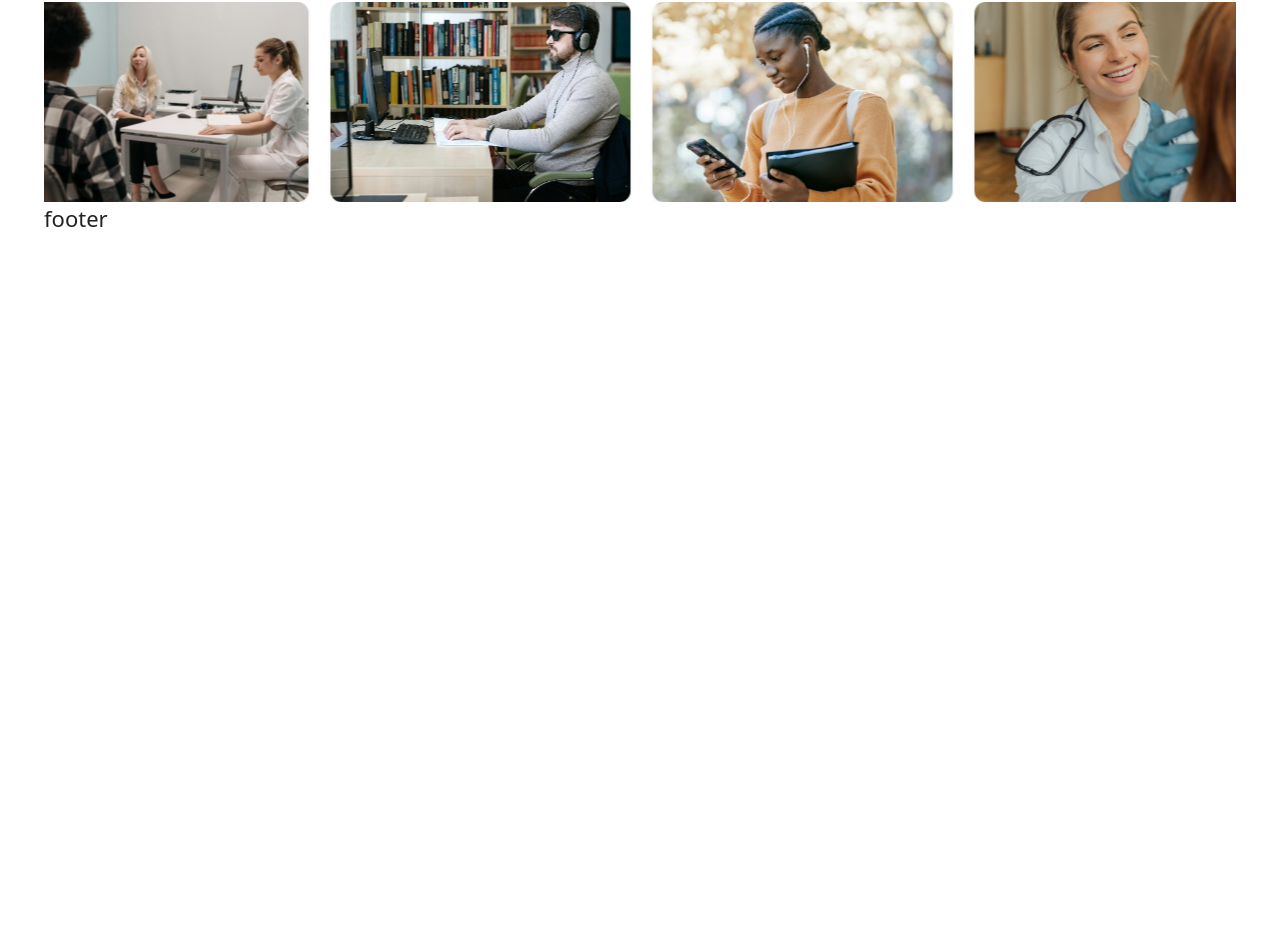
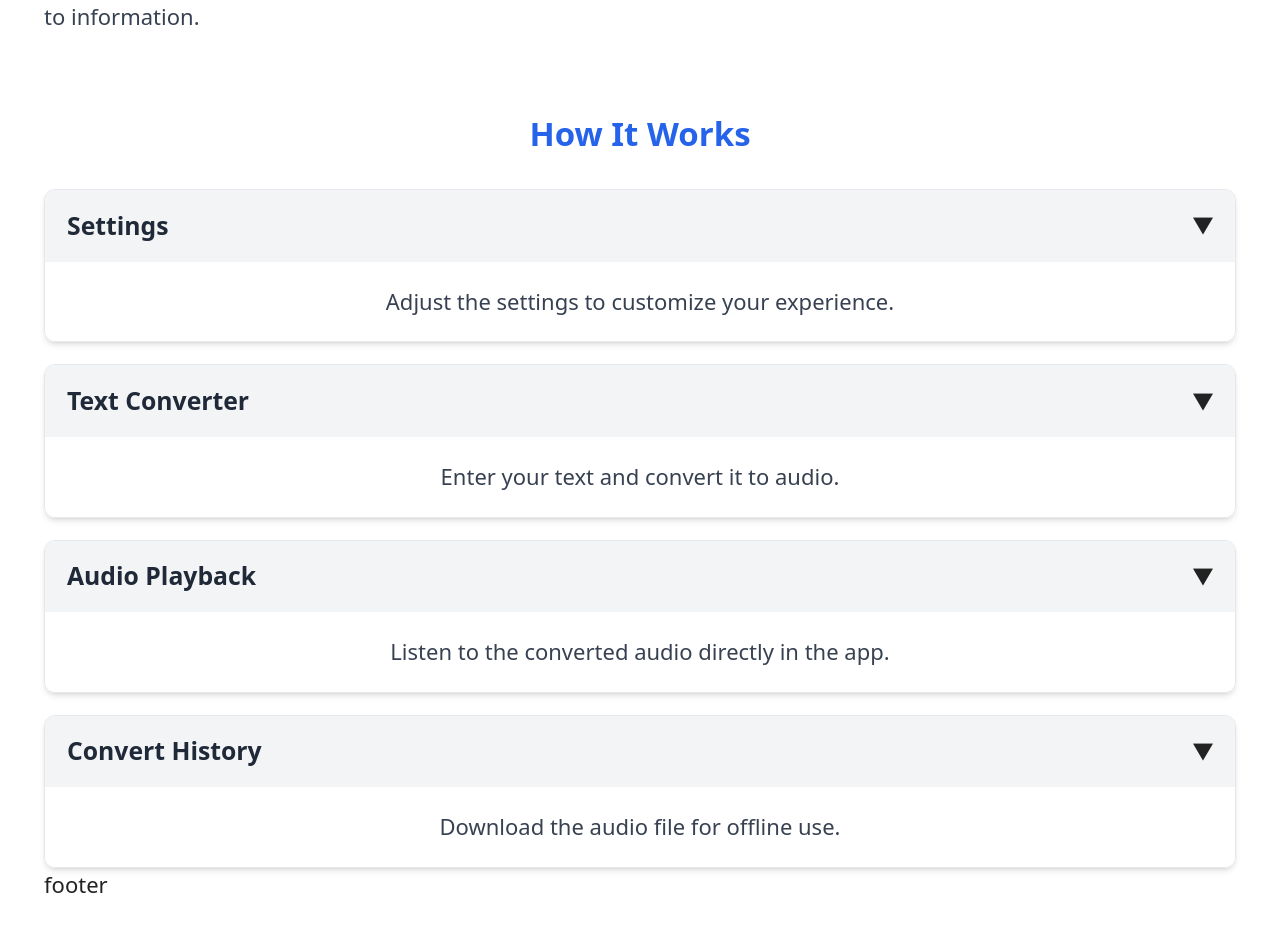
Before and after one commit to qingzhang100/tts, a React (Vite) app in the folder client/: page / in a window 1280 px wide. Shown: the part 721-1652 px from the top of the page. Before the commit the page ends 1000 px from the top, so only its background shows below. Built offline with nearby package versions, Linux system fonts and the light colour scheme.

Commit message:
HowItWorks

```diff
--- a/client/src/App.jsx
+++ b/client/src/App.jsx
@@ -6,6 +6,7 @@ import Settings from "./components/TextConverter/Settings/Settings";
 import Carousel from "./components/Carousel/Carousel";
 import AppDescription from "./components/AppDescription/AppDescription";
 import TextConverter from "./components/TextConverter/TextConverter";
+import HowItWorks from "./components/HowItWorks/HowItWorks";
 
 function App() {
   const [text, setText] = useState("");
@@ -38,7 +39,8 @@ function App() {
         setAudioSrc={setAudioSrc}
       />
       <AppDescription />
-      <Carousel />
+      {/* <Carousel /> */}
+      <HowItWorks />
     </MainLayOut>
   );
 }
--- a/client/src/components/AppDescription/AppDescription.jsx
+++ b/client/src/components/AppDescription/AppDescription.jsx
@@ -1,7 +1,7 @@
 // src/components/AppDescription.jsx
 export default function About() {
   return (
-    <p className="mb-4 text-gray-700 text-base leading-relaxed">
+    <p className="mb-14 text-gray-700 text-base leading-relaxed">
       Our tool is designed to make digital content accessible to everyone, with
       a special focus on supporting users with visual impairments, reading
       difficulties, or anyone who prefers to listen rather than read. Whether
--- /dev/null
+++ b/client/src/components/HowItWorks/HowItWorks.jsx
@@ -0,0 +1,78 @@
+import { useState } from "react";
+
+function HowItWorks() {
+  const [openItems, setOpenItems] = useState({
+    settings: true,
+    textConverter: true,
+    audioPlayback: true,
+    convertHistory: true,
+  });
+
+  function handleClick(title) {
+    setOpenItems((prev) => ({
+      ...prev,
+      [title]: !prev[title],
+    }));
+  }
+
+  const items = [
+    {
+      title: "Settings",
+      key: "settings",
+      content: "Adjust the settings to customize your experience.",
+    },
+    {
+      title: "Text Converter",
+      key: "textConverter",
+      content: "Enter your text and convert it to audio.",
+    },
+    {
+      title: "Audio Playback",
+      key: "audioPlayback",
+      content: "Listen to the converted audio directly in the app.",
+    },
+    {
+      title: "Convert History",
+      key: "convertHistory",
+      content: "Download the audio file for offline use.",
+    },
+  ];
+
+  return (
+    <div className="space-y-4">
+      <h1 className="text-2xl font-bold text-center mb-6 text-blue-600">
+        How It Works
+      </h1>
+      {items.map(({ title, key, content }) => {
+        const isOpen = openItems[key];
+        return (
+          <div
+            key={key}
+            className="rounded-lg border overflow-hidden shadow-md"
+          >
+            <div
+              onClick={() => handleClick(key)}
+              className="cursor-pointer bg-gray-100 px-4 py-3 hover:bg-gray-200 transition flex justify-between items-center"
+            >
+              <h2 className="font-semibold text-lg text-gray-800">{title}</h2>
+              <span
+                className={`transform transition-transform duration-200 ${
+                  isOpen ? "rotate-90" : ""
+                }`}
+              >
+                ▶
+              </span>
+            </div>
+            {isOpen && (
+              <div className="bg-white px-4 py-4 text-center text-gray-700 text-base leading-relaxed">
+                {content}
+              </div>
+            )}
+          </div>
+        );
+      })}
+    </div>
+  );
+}
+
+export default HowItWorks;
--- a/client/src/components/TextConverter/TextConverter.jsx
+++ b/client/src/components/TextConverter/TextConverter.jsx
@@ -20,7 +20,7 @@ export default function TextConverter({
   }
 
   return (
-    <div className="w-full mb-4">
+    <div className="w-full mb-14">
       <textarea
         value={text}
         onChange={(e) => setText(e.target.value)}
```
